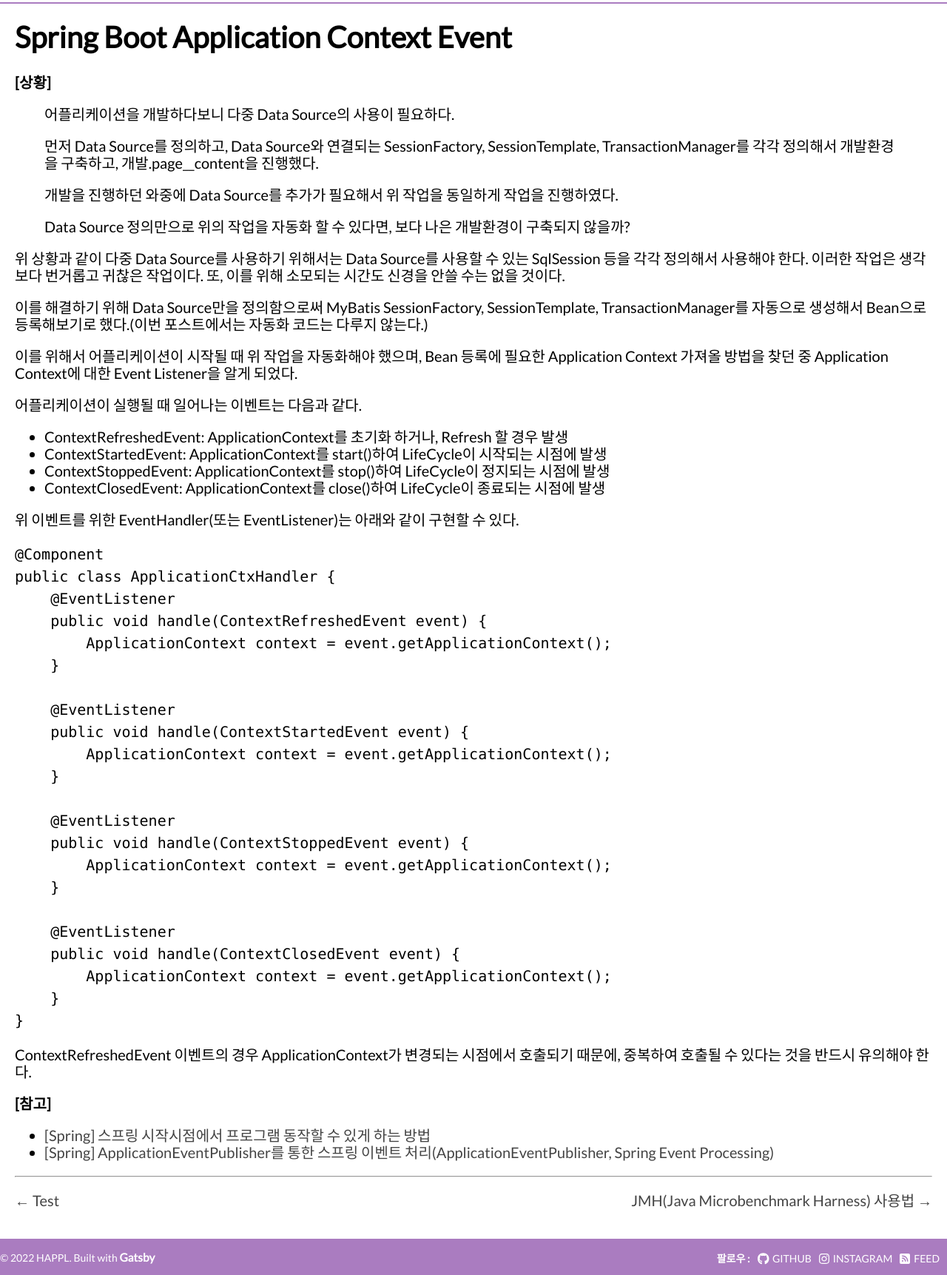
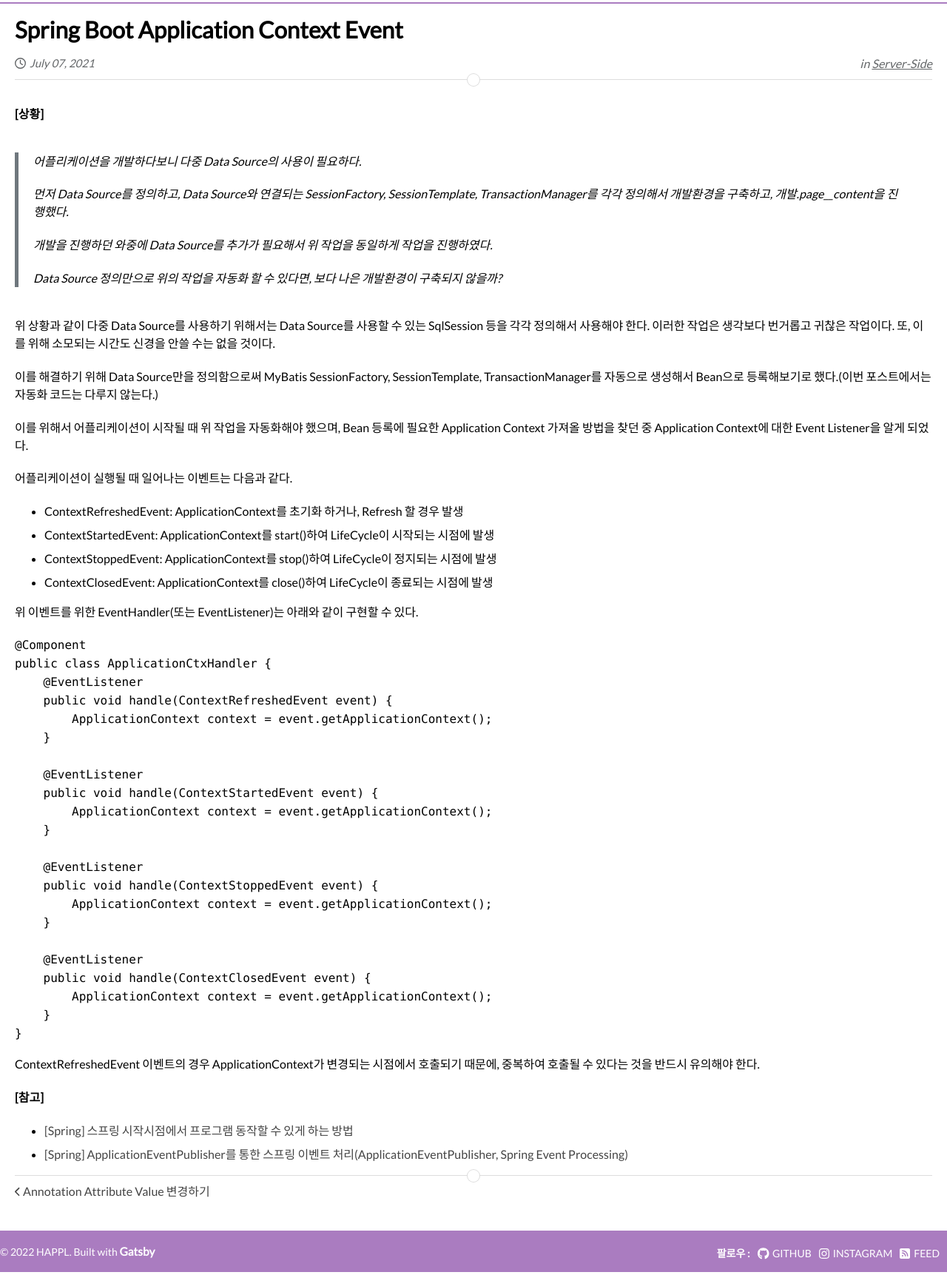
Before and after one commit to ysjee141/blog_v2, a Gatsby site: page /2020-07-28-ContextRefreshedEvent/ in a window 1280 px wide. Shown: the part 60-1783 px from the top of the page at 74% size. Built offline with nearby package versions, Linux system fonts and the light colour scheme; Gatsby itself is replaced by a stand-in of ours; some packages are replaced by stand-ins of ours; code samples lack their colours.

Commit message:
포스트 스타일 작업

```diff
--- a/content/blog/2020-07-28-ContextRefreshedEvent.md
+++ b/content/blog/2020-07-28-ContextRefreshedEvent.md
@@ -1,6 +1,7 @@
 ---
 title: Spring Boot Application Context Event
 category: Server-Side
+date: 2021-07-07
 tags: [SpringBoot]
 ---
 
--- a/gatsby-browser.js
+++ b/gatsby-browser.js
@@ -9,11 +9,3 @@ import "./src/assets/css/common.scss"
 
 // Highlighting for code blocks
 import "prismjs/themes/prism.css"
-
-
-document.addEventListener("scroll", (e) => {
-
-  if(window.scrollY > 100) {
-    console.log('a', e);
-  }
-})
--- a/gatsby-config.js
+++ b/gatsby-config.js
@@ -64,9 +64,17 @@ module.exports = {
               wrapperStyle: `margin-bottom: 1.0725rem`,
             },
           },
-          `gatsby-remark-prismjs`,
+          // `gatsby-remark-prismjs`,
           `gatsby-remark-copy-linked-files`,
           `gatsby-remark-smartypants`,
+          {
+            resolve: `gatsby-remark-highlight-code`,
+            options: {
+              terminal: "carbon",
+              theme: "dracula",
+              lineNumbers: true
+            },
+          }
         ],
       },
     },
--- a/package.json
+++ b/package.json
@@ -8,6 +8,7 @@
     "url": "https://github.com/gatsbyjs/gatsby/issues"
   },
   "dependencies": {
+    "@deckdeckgo/highlight-code": "^4.3.0",
     "@emotion/react": "^11.8.2",
     "@emotion/styled": "^11.8.1",
     "@fortawesome/fontawesome-svg-core": "^6.1.1",
@@ -28,6 +29,7 @@
     "gatsby-plugin-sass": "^5.10.2",
     "gatsby-plugin-sharp": "^4.10.1",
     "gatsby-remark-copy-linked-files": "^5.10.0",
+    "gatsby-remark-highlight-code": "^3.2.0",
     "gatsby-remark-images": "^6.10.1",
     "gatsby-remark-prismjs": "^6.10.0",
     "gatsby-remark-responsive-iframe": "^5.10.0",
--- a/src/assets/css/common.scss
+++ b/src/assets/css/common.scss
@@ -3,8 +3,8 @@ $font-color: #444;
 @import url(https://fonts.googleapis.com/css?family=Lato);
 @import url(https://fonts.googleapis.com/css?family=Roboto:500);
 @import "mixin";
-
 @import "paging";
+@import "post";
 
 body {
   animation: fadein 2s;
@@ -52,6 +52,12 @@ body {
   font-family: Avenir,"Lato","애플 SD 산돌고딕 Neo","Apple SD Gothic Neo","나눔바른고딕",NanumBarunGothic,"나눔고딕",NanumGothic,"맑은 고딕","Malgun Gothic","돋움",dotum,AppleGothic,sans-serif;
   font-size: 20px;
   box-sizing: border-box;
+  //color: #3d4144;
+
+
+  @media screen  and (max-width: 600px) {
+    font-size: 16px;
+  }
 }
 
 main {
--- a/src/assets/css/gnb.scss
+++ b/src/assets/css/gnb.scss
@@ -18,13 +18,17 @@ nav.gnb {
     line-height: 20px;
     flex: 2;
     padding-left: 10px;
-    span {
-      font-size: .625em;
-      font-weight: normal;
-      display: block;
-      margin-top: 4px;
+    a {
+      font-size: 20px;
+      span {
+        font-size: .625em;
+        font-weight: normal;
+        display: block;
+        margin-top: 4px;
+      }
     }
   }
+
   ul.gnb__menu {
     @media screen  and (max-width: 600px) {
       display: none;
@@ -86,7 +90,7 @@ nav.gnb {
     transition: 0.2s;
     padding-right: 10px;
     svg {
-      height: 1.3em;
+      height: 1em;
       color: #6f777d;
       &:hover {
         color: #53595e;
--- /dev/null
+++ b/src/assets/css/post.scss
@@ -0,0 +1,166 @@
+article.blog-post {
+  margin-top: 20px;
+  span.page-divider {
+    display: block;
+    width: 100%;
+    margin-left: auto;
+    margin-right: auto;
+    border-top: 1px solid #ddd;
+
+    span {
+      &.one {
+        position: relative;
+        top: -9px;
+        display: block;
+        background: #ddd;
+        width: 18px;
+        height: 18px;
+        margin-left: auto;
+        margin-right: auto;
+        border-radius: 50%;
+      }
+
+      &.two {
+        position: relative;
+        top: -26px;
+        display: block;
+        background: #fff;
+        width: 16px;
+        height: 16px;
+        margin-left: auto;
+        margin-right: auto;
+        border-radius: 50%;
+      }
+    }
+  }
+
+  header {
+    padding-bottom: 25px;
+    position: relative;
+    h1 {
+      font-size: 1.563em;
+      font-weight: bold;
+      margin-top: 0;
+      line-height: 1.3;
+    }
+    > i {
+      font-size: .75em;
+      color: #646769;
+      margin-top: -0.5em;
+      position: relative;
+      float: left;
+      margin-left: 0;
+      margin-right: 0;
+      clear: both;
+      svg {
+        font-size: 1em;
+        color: #646769;
+        margin-right: 5px;
+      }
+
+      span {
+        font-size: 1em;
+        color: #646769;
+      }
+      a {
+        font-size: 1em;
+      }
+      &.blog-post-category-link {
+        position: absolute;
+        right: 0;
+        font-size: .8em;
+        color: #646769;
+        a {
+          color: #646769;
+          text-decoration: underline;
+        }
+      }
+    }
+  }
+
+  section {
+    * {
+      font-size: 16px;
+    }
+    p {
+      font-size: 0.8em;
+      margin: 0 0 1.3em
+    }
+
+    ul li, ol li {
+      margin-bottom: 0.5em;
+    }
+
+    blockquote {
+      font-size: inherit;
+      margin: 2em 1em 2em 0;
+      padding-left: 1em;
+      padding-right: 1em;
+      font-style: italic;
+      border-left: 0.25em solid #6f777d;
+    }
+  }
+  div.post-reference {
+    span.page-divider {
+      margin-top: 40px;
+    }
+    table {
+      width: 100%;
+      border-spacing: 0;
+      box-sizing: border-box;
+      border-collapse: collapse;
+      td {
+        font-size: .8em;
+        border: 1px solid #ddd;
+        box-sizing: border-box;
+        &:first-child {
+          width: 100px;
+          text-align: center;
+          font-weight: bold;
+          background-color: #ddd;
+        }
+        ul {
+          margin-top: 10px;
+          padding: 10px !important;
+          li {
+            margin-left: 25px;
+            a {
+              font-size: .8em;
+              color: #0072ff;
+              text-decoration: underline;
+              &:hover {
+                color: #2687ff;
+              }
+            }
+          }
+        }
+      }
+    }
+    article {
+      display: table;
+      width: 100%;
+      section {
+        font-size: .8em;
+        display: table-cell;
+
+      }
+    }
+  }
+}
+
+nav.blog-post-nav {
+  &.no-margin {
+    margin-top: -50px;
+  }
+  ul {
+    li {
+      padding: 0;
+      a {
+        font-size: .8em;
+        svg {
+          font-size: .8em;
+        }
+      }
+    }
+  }
+}
--- a/src/components/Categories.js
+++ b/src/components/Categories.js
@@ -68,7 +68,7 @@ const Categories = ({location}) => {
           <div className="is-divider small" />
           <ul className='category__item__recent'>
             {recent && recent.map(i => (
-              <li className="recent-posts">
+              <li className="recent-posts" key={`recent-post-${i.slug}`}>
                 <Link key={i.slug} to={i.slug}>{i.title}</Link>
               </li>
             ))}
--- a/src/components/bio.js
+++ b/src/components/bio.js
@@ -6,7 +6,7 @@
  */
 
 import * as React from "react"
-import {graphql, Link, useStaticQuery} from "gatsby"
+import {graphql, useStaticQuery} from "gatsby"
 import {StaticImage} from "gatsby-plugin-image"
 import {css} from "@emotion/react";
 import {FontAwesomeIcon} from '@fortawesome/react-fontawesome'
@@ -51,8 +51,6 @@ const Bio = () => {
     n.frontmatter?.tags?.filter(t => t !== '').forEach(t => tags.add(t))
   })
 
-  console.log(tags)
-
   return (
     <article className="bio">
       <div className='avatar'>
@@ -74,22 +72,16 @@ const Bio = () => {
       </div>
       <ul className='blog__statistics'>
         <li>
-          <Link to='/'>
           <div>{postCount}</div>
           <div>POSTS</div>
-          </Link>
         </li>
         <li>
-          <Link to='/'>
           <div>{tags.size}</div>
           <div>TAGS</div>
-          </Link>
         </li>
         <li>
-          <Link to='/'>
           <div>D+606</div>
           <div>OPENED</div>
-          </Link>
         </li>
       </ul>
       <ul className='author__urls'>
--- a/src/components/layout.js
+++ b/src/components/layout.js
@@ -7,6 +7,12 @@ import Social from "./Social";
 import Bio from "./bio";
 import Categories from "./Categories";
 import {startsWithArray} from "../utils/StringUtils";
+import {library} from "@fortawesome/fontawesome-svg-core";
+import {far} from "@fortawesome/free-regular-svg-icons";
+import { defineCustomElements as deckDeckGoHighlightElement } from "@deckdeckgo/highlight-code/dist/loader";
+
+deckDeckGoHighlightElement();
+library.add(far);
 
 const Layout = ({location, title, children}) => {
   const rootPath = `${__PATH_PREFIX__}/`
@@ -27,7 +33,7 @@ const Layout = ({location, title, children}) => {
 `).site.siteMetadata.social;
   return (
     <div className="global-wrapper">
-      <GlobalHeader title={title}/>
+      <GlobalHeader title={title} location={location}/>
       <section className={`contents ${!isShowSidebar && 'block'}`}>
         {children}
         {isShowSidebar && (
--- a/src/templates/blog-post.js
+++ b/src/templates/blog-post.js
@@ -2,11 +2,17 @@ import * as React from "react"
 import {graphql, Link} from "gatsby"
 import Layout from "../components/layout"
 import Seo from "../components/seo"
+import {FontAwesomeIcon} from "@fortawesome/react-fontawesome";
+import {faChevronLeft, faChevronRight} from "@fortawesome/free-solid-svg-icons";
 
-const BlogPostTemplate = ({ data, location }) => {
+const BlogPostTemplate = ({data, location}) => {
   const post = data.markdownRemark
   const siteTitle = data.site.siteMetadata?.title || `Title`
-  const { previous, next } = data
+  console.log(post.frontmatter)
+  // const refs = post.frontmatter?.refs || [];
+  // console.log(refs)
+
+  const {previous, next} = data
 
   return (
     <Layout location={location} title={siteTitle}>
@@ -21,18 +27,52 @@ const BlogPostTemplate = ({ data, location }) => {
       >
         <header>
           <h1 itemProp="headline">{post.frontmatter.title}</h1>
-          <p>{post.frontmatter.date}</p>
+          <i>
+            <FontAwesomeIcon icon={["far", "clock"]}/>
+            <span>{post.frontmatter.date}</span>
+          </i>
+          <i className={'blog-post-category-link'}>
+            in <Link to={`/category/${post.frontmatter?.category}`}>{post.frontmatter?.category}</Link>
+          </i>
         </header>
+        <span className="page-divider">
+          <span className="one"/>
+          <span className="two"/>
+        </span>
         <section
-          dangerouslySetInnerHTML={{ __html: post.html }}
+          dangerouslySetInnerHTML={{__html: post.html}}
           itemProp="articleBody"
         />
-        <hr />
+        {post.frontmatter.refs ? (
+          <div itemProp='postReference' className="post-reference">
+            <table>
+              <tbody>
+              <tr>
+                <td>참고자료</td>
+                <td>
+                  <ul>
+                    {post.frontmatter.refs.map(r => (
+                      <li key={`post-reference-${r}`}>
+                        <a target='_blank' href={r}>{r}</a>
+                      </li>
+                    ))}
+                  </ul>
+                </td>
+              </tr>
+              </tbody>
+            </table>
+          </div>
+        ) : (
+          <span className="page-divider">
+            <span className="one"/>
+            <span className="two"/>
+          </span>
+        )}
         {/*<footer>*/}
         {/*  <Bio />*/}
         {/*</footer>*/}
       </article>
-      <nav className="blog-post-nav">
+      <nav className={`blog-post-nav ${post.frontmatter.refs === null && 'no-margin'}`}>
         <ul
           style={{
             display: `flex`,
@@ -45,14 +85,14 @@ const BlogPostTemplate = ({ data, location }) => {
           <li>
             {previous && (
               <Link to={previous.fields.slug} rel="prev">
-                ← {previous.frontmatter.title}
+                <FontAwesomeIcon icon={faChevronLeft} /> {previous.frontmatter.title}
               </Link>
             )}
           </li>
           <li>
             {next && (
               <Link to={next.fields.slug} rel="next">
-                {next.frontmatter.title} →
+                {next.frontmatter.title} <FontAwesomeIcon icon={faChevronRight} />
               </Link>
             )}
           </li>
@@ -88,6 +128,7 @@ export const pageQuery = graphql`
         description
         category
         tags
+        refs
       }
     }
     previous: markdownRemark(id: { eq: $previousPostId }) {
```
Also changed, not shown: src/components/GlobalHeader.js (+14 -8 lines), src/pages/index.js (+3 -4 lines), src/normalize.css, 1 other file. Lines whose indentation alone changed are shown as unchanged.
